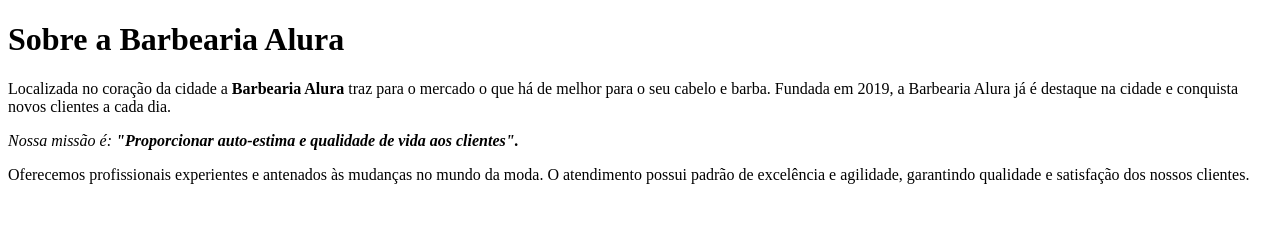
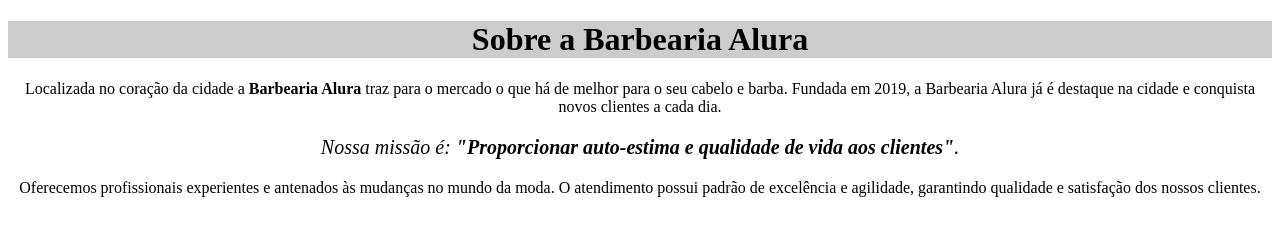
Before and after one commit to moreiragostoso/projeto-barbearia, a plain HTML site: page index.html in a window 1280 px wide. Drawn offline with Linux system fonts and the light colour scheme.

Commit message:
Add files via upload

```diff
--- a/index.html
+++ b/index.html
@@ -1,13 +1,21 @@
 <!DOCTYPE html>
-<html lang="pr-br">
-    <meta charset="UTF-8">
-    <title>Barbeiaria Alura</title>
+<html lang="pt-br">
+    <head>
+    	<meta charset="UTF-8">
+        <title>Barbearia Alura</title>
+        <link rel="stylesheet" href="style.css">
 
-    <h1>Sobre a Barbearia Alura</h1>
+        <style>
 
-    <p>Localizada no coração da cidade a <strong>Barbearia Alura</strong> traz para o mercado o que há de melhor para o seu cabelo e barba. Fundada em 2019, a Barbearia Alura já é destaque na cidade e conquista novos clientes a cada dia.</p>
+        </style>
+    </head>
+    <body>
+    	<h1 style="text-align: center; background: #CCCCCC">Sobre a Barbearia Alura</h1>
 
-    <p><em>Nossa missão é: <strong>"Proporcionar auto-estima e qualidade de vida aos clientes".</strong></em></p>
+        <p>Localizada no coração da cidade a <strong>Barbearia Alura</strong> traz para o mercado o que há de melhor para o seu cabelo e barba. Fundada em 2019, a Barbearia Alura já é destaque na cidade e conquista novos clientes a cada dia.</p>
 
-    <p>Oferecemos profissionais experientes e antenados às mudanças no mundo da moda. O atendimento possui padrão de excelência e agilidade, garantindo qualidade e satisfação dos nossos clientes.</p>
+        <p style="font-size: 20px"><em>Nossa missão é: <strong>"Proporcionar auto-estima e qualidade de vida aos clientes"</strong>.</em></p>
+
+        <p>Oferecemos profissionais experientes e antenados às mudanças no mundo da moda. O atendimento possui padrão de excelência e agilidade, garantindo qualidade e satisfação dos nossos clientes.</p>
+    </body>
 </html>
--- /dev/null
+++ b/style.css
@@ -0,0 +1,3 @@
+p {
+        		text-align:  center
+        	}
```
